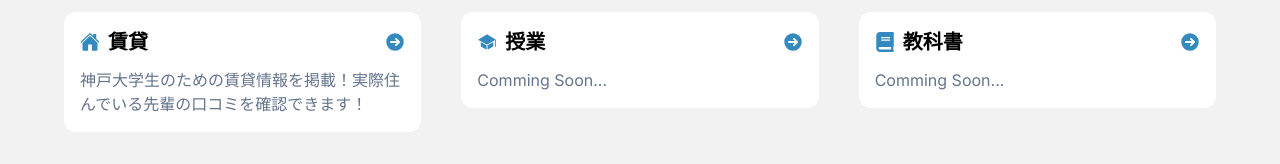
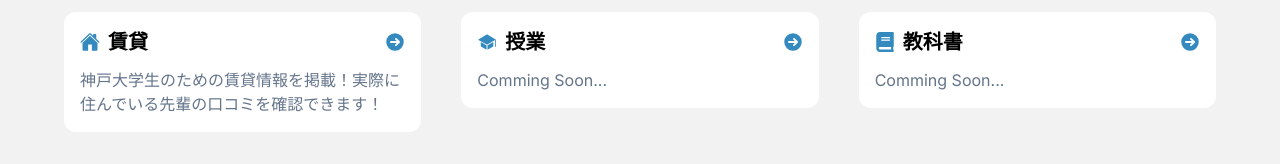
Before and after one commit to A4-dev-team/shindaihub, a Next.js app: page / in a window 1280 px wide. Shown: the part 326-490 px from the top of the page. Built offline with nearby package versions, Linux system fonts and the light colour scheme.

Commit message:
文言を微調整

```diff
--- a/app/page.tsx
+++ b/app/page.tsx
@@ -23,7 +23,7 @@ const serviceBlockPropsList: serviceBlockPropsListType[] = [
         IconElement: <IoHome />,
         textContent: [
             "神戸大学生のための賃貸情報を掲載！",
-            "実際住んでいる先輩の口コミを確認できます！",
+            "実際に住んでいる先輩の口コミを確認できます！",
         ],
     },
     {
```
